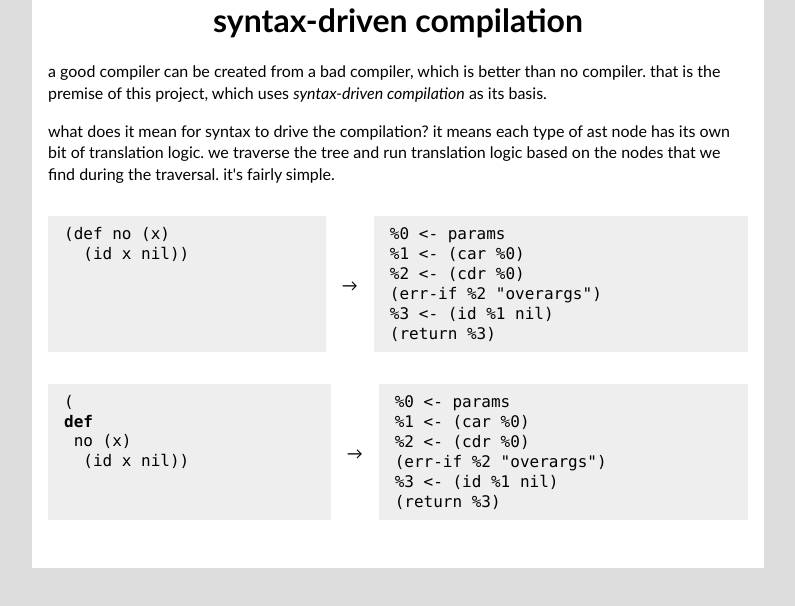
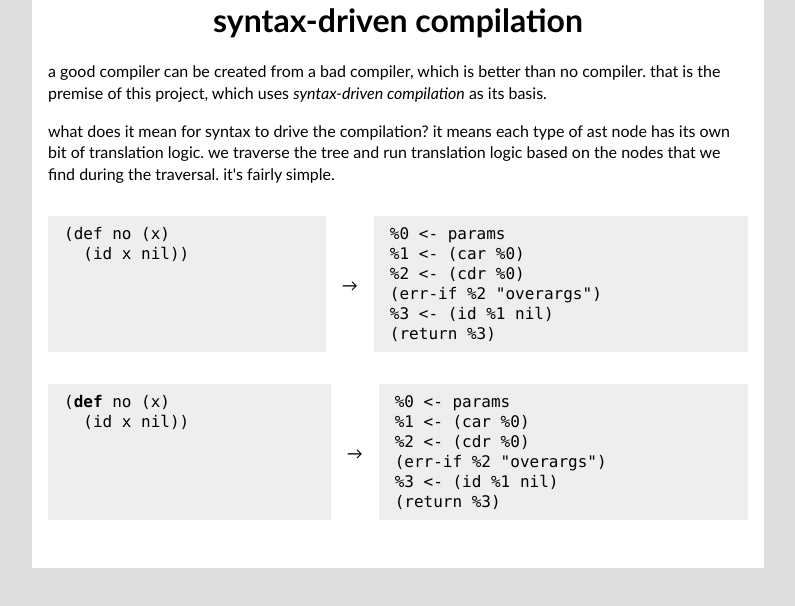
Before and after one commit to masak/syntax-driven, a React (Create React App) app: page / in a window 1280 px wide. Shown: the top 606 px of the page, without its empty margins (242-1037 px from the left). Built offline with nearby package versions, Linux system fonts and the light colour scheme.

Commit message:
Make it a span, not a div
...of course. orz

```diff
--- a/src/components/Translation.js
+++ b/src/components/Translation.js
@@ -25,7 +25,7 @@ function highlight(s) {
   while (s.indexOf("def", pos) !== -1) {
     let newpos = s.indexOf("def", pos);
     result.push(s.substring(pos, newpos));
-    result.push(<div class="keyword">def</div>);
+    result.push(<span class="keyword">def</span>);
     pos = newpos + 3;
   }
   result.push(s.substring(pos));
```
